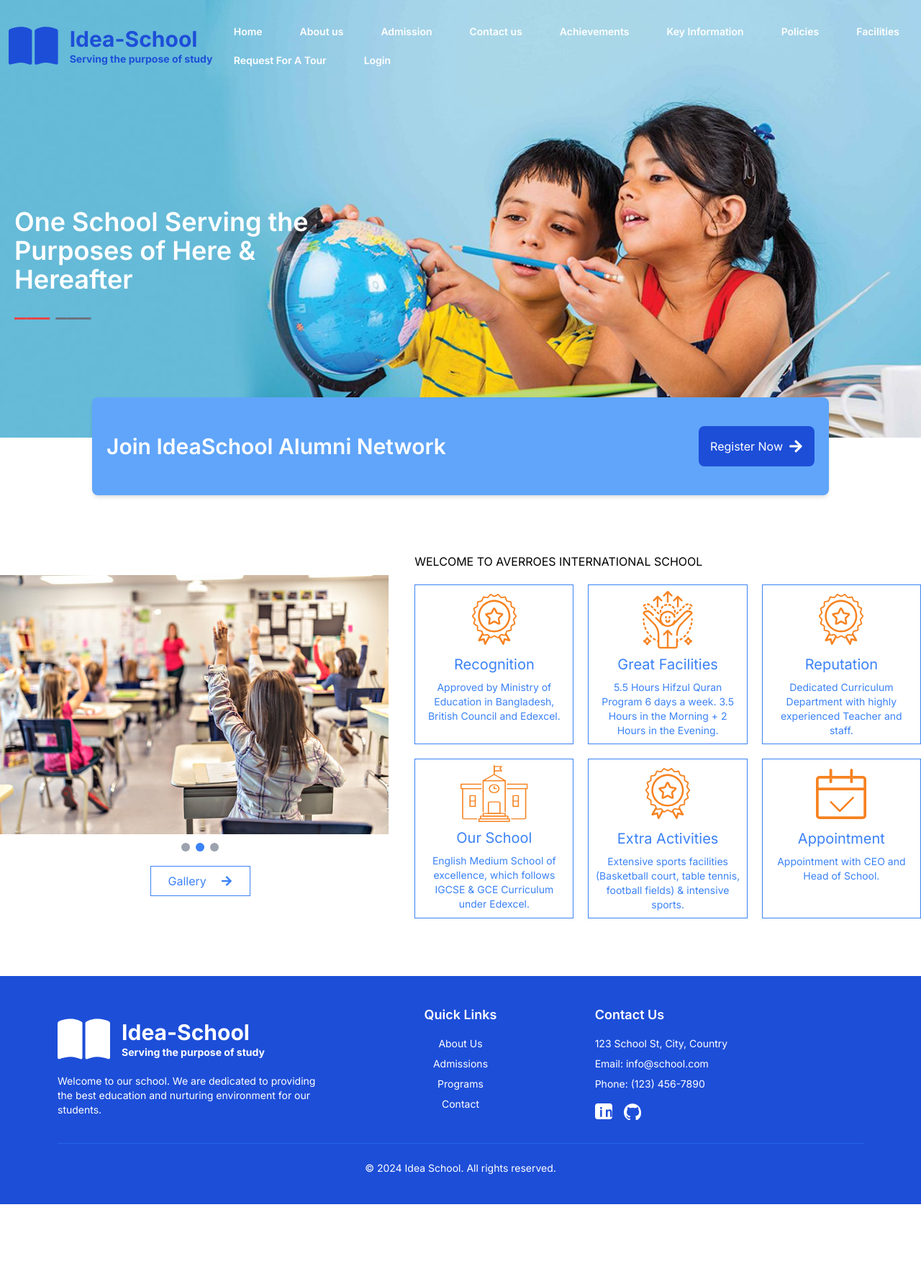
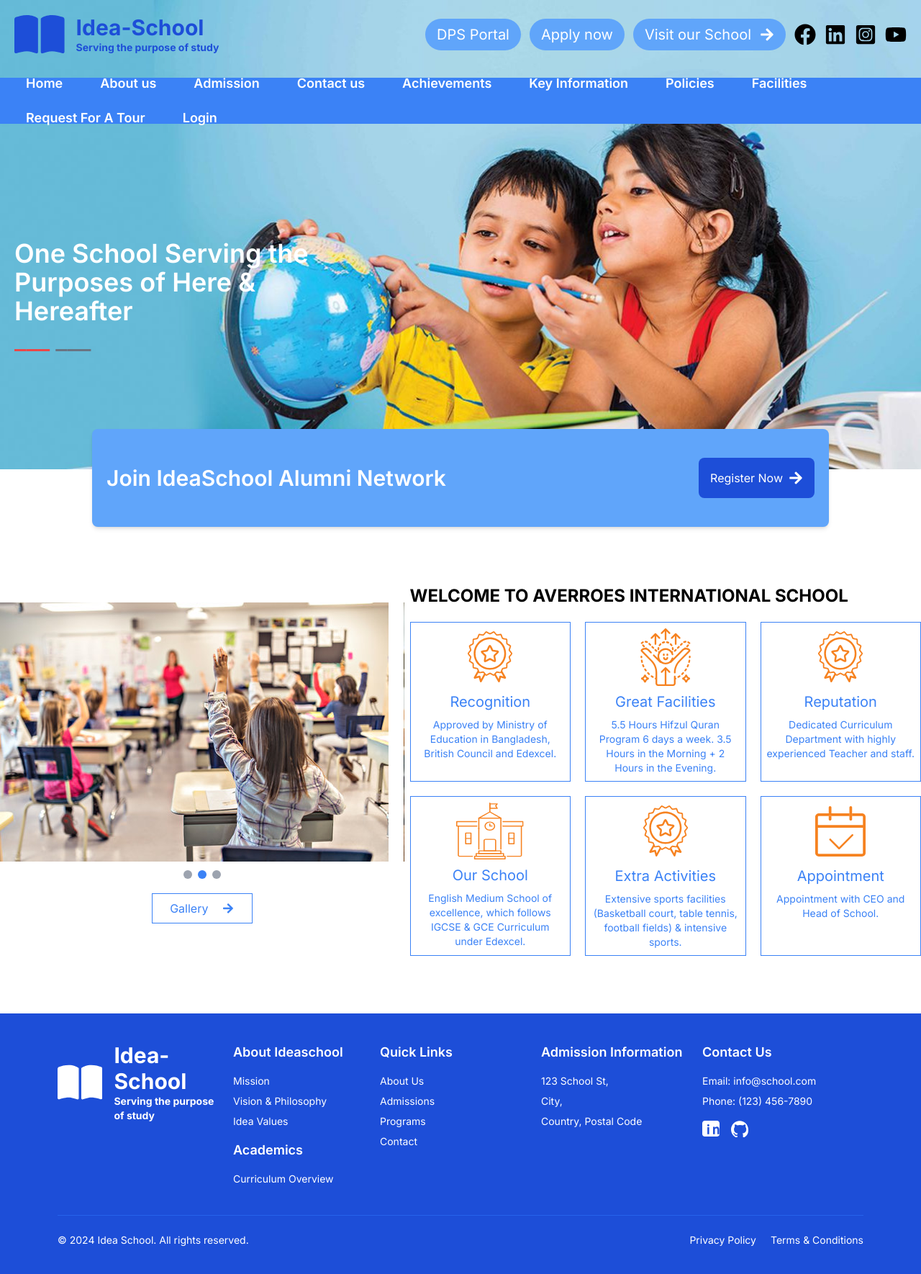
Before and after one commit to Rabby410/ideaschool, a Next.js app: page / in a window 1280 px wide. Shown: the top 1770 px of the page at 72% size. Before the commit the page ends 1673 px from the top, so only its background shows below. Built offline with nearby package versions, Linux system fonts and the light colour scheme.

Commit message:
responsive

```diff
--- a/app/components/home/hero.js
+++ b/app/components/home/hero.js
@@ -11,7 +11,7 @@ const Hero = () => {
           <Header />
           <div className="container mx-auto py-40 px-5">
             <div>
-              <h3 className="text-4xl w-[40%] text-white font-semibold ">
+              <h3 className="px-5 md:px-0 text-xl md:text-4xl md:w-[40%] text-white font-semibold ">
                 One School Serving the Purposes of Here & Hereafter
               </h3>
               <div className="flex gap-2">
--- a/app/components/home/welcomeSlider.js
+++ b/app/components/home/welcomeSlider.js
@@ -43,7 +43,7 @@ const WelcomeSlider = () => {
           ))}
         </div>
       </div>
-      <div className="absolute bottom-0 left-0 right-0 flex justify-center space-x-2">
+      <div className="absolute bottom-10 md:bottom-0 left-0 right-0 flex justify-center space-x-2">
         {scrollSnaps.map((_, index) => (
           <button
             key={index}
--- a/app/components/layouts/footer.js
+++ b/app/components/layouts/footer.js
@@ -6,10 +6,10 @@ const Footer = () => {
     return (
         <footer className="bg-blue-700 text-white py-10">
             <div className="container mx-auto px-6 lg:px-20">
-                <div className="flex flex-col lg:flex-row justify-between items-center lg:items-start">
+                <div className="flex flex-col lg:flex-row justify-between items-start">
                     {/* Logo and Description */}
-                    <div className="mb-6 lg:mb-0 lg:w-1/3">
-                        <div className="flex justify-center items-center gap-4 hover:scale-110 transition-transform delay-75">
+                    <div className="mb-6 lg:mb-0 lg:w-1/5">
+                        <div className="flex justify-center lg:justify-start items-center gap-4 hover:scale-110 transition-transform delay-75">
                             <FaBookOpen className="text-8xl" />
                             <Link href="/" className="w-full text-3xl font-bold text-white">
                                 <div className="flex flex-col">
@@ -18,13 +18,28 @@ const Footer = () => {
                                 </div>
                             </Link>
                         </div>
-                        <p className="text-sm">
-                            Welcome to our school. We are dedicated to providing the best education and nurturing environment for our students.
-                        </p>
                     </div>
 
                     {/* Quick Links */}
-                    <div className="mb-6 lg:mb-0 lg:w-1/3 text-center">
+                    <div className="mb-6 lg:mb-0 lg:pl-5 lg:w-1/5">
+                        <div>
+                            <h3 className="text-lg font-semibold mb-4">About Ideaschool</h3>
+                            <ul className="text-sm">
+                                <li className="mb-2"><a href="#" className="hover:underline">Mission</a></li>
+                                <li className="mb-2"><a href="#" className="hover:underline">Vision & Philosophy</a></li>
+                                <li className="mb-2"><a href="#" className="hover:underline">Idea Values</a></li>
+                            </ul>
+                        </div>
+                        <div className="mt-4">
+                            <h3 className="text-lg font-semibold mb-4">Academics</h3>
+                            <ul className="text-sm">
+                                <li className="mb-2"><a href="#" className="hover:underline">Curriculum Overview</a></li>
+                            </ul>
+                        </div>
+                    </div>
+
+                    <div className="mb-6 lg:mb-0 lg:w-1/5">
+                        <div>
                             <h3 className="text-lg font-semibold mb-4">Quick Links</h3>
                             <ul className="text-sm">
                                 <li className="mb-2"><a href="#" className="hover:underline">About Us</a></li>
@@ -33,12 +48,25 @@ const Footer = () => {
                                 <li className="mb-2"><a href="#" className="hover:underline">Contact</a></li>
                             </ul>
                         </div>
+                    </div>
 
-                    {/* Contact Information */}
-                    <div className="lg:w-1/3">
+                    {/* Admission Information */}
+                    <div className="lg:w-1/5">
+                        <div>
+                            <h3 className="text-lg font-semibold mb-4">Admission Information</h3>
+                            <ul className="text-sm">
+                                <li className="mb-2">123 School St,</li>
+                                <li className="mb-2">City, </li>
+                                <li className="mb-2">Country, Postal Code </li>
+                            </ul>
+                        </div>
+                    </div>
+
+                    {/* Contact */}
+                    <div className="lg:w-1/5">
+                        <div>
                             <h3 className="text-lg font-semibold mb-4">Contact Us</h3>
                             <ul className="text-sm">
-                            <li className="mb-2">123 School St, City, Country</li>
                                 <li className="mb-2">Email: info@school.com</li>
                                 <li className="mb-2">Phone: (123) 456-7890</li>
                             </ul>
@@ -56,8 +84,17 @@ const Footer = () => {
                             </div>
                         </div>
                     </div>
+                </div>
+
+                {/* Bottom Section with Copyright and Links */}
                 <div className="mt-8 border-t border-blue-600 pt-6 text-center text-sm">
-                    © {new Date().getFullYear()} Idea School. All rights reserved.
+                    <div className="flex flex-col md:flex-row justify-center md:justify-between items-center">
+                        <div className="mb-4 md:mb-0">© {new Date().getFullYear()} Idea School. All rights reserved.</div>
+                        <div className="flex gap-5">
+                            <a href="#" className="text-white hover:text-gray-200">Privacy Policy</a>
+                            <a href="#" className="text-white hover:text-gray-200">Terms & Conditions</a>
+                        </div>
+                    </div>
                 </div>
             </div>
         </footer>
--- a/app/components/layouts/header.js
+++ b/app/components/layouts/header.js
@@ -1,5 +1,6 @@
 "use client";
 import { FaBookOpen } from "react-icons/fa6";
+import { FaArrowRight, FaFacebook, FaLinkedin, FaInstagramSquare, FaYoutube } from "react-icons/fa";
 import Link from "next/link";
 import React, { useState } from "react";
 import {
@@ -69,8 +70,8 @@ const Navbar = () => {
   ];
 
   return (
-    <div className="flex justify-between items-center h-32 container mx-auto px-3 md:py-5 text-white md:text-white text-xl font-semibold z-30">
-      {/* Logo */}
+    <>
+      <div className="mb-3 container mx-auto justify-between items-center md:flex px-5 hidden">
         <div className="flex justify-center items-center gap-4 hover:scale-110 transition-transform delay-75">
           <FaBookOpen className="text-8xl text-blue-700" />
           <Link href="/" className="w-full text-3xl font-bold text-blue-700">
@@ -80,9 +81,19 @@ const Navbar = () => {
             </div>
           </Link>
         </div>
-
+        <div className="flex justify-center items-center gap-3 text-3xl">
+          <div className="bg-blue-400 hover:bg-blue-600 px-4 py-2 text-white text-xl rounded-full">DPS Portal</div>
+          <div className="bg-blue-400 hover:bg-blue-600 px-4 py-2 text-white text-xl rounded-full">Apply now</div>
+          <div className="bg-blue-400 hover:bg-blue-600 px-4 py-2 text-white  text-xl rounded-full flex justify-center items-center gap-3">Visit our School <FaArrowRight/></div>
+          <FaFacebook className="hover:text-blue-500 hover:scale-110 transition-transform delay-75"/>
+          <FaLinkedin className="hover:text-blue-500 hover:scale-110 transition-transform delay-75"/>
+          <FaInstagramSquare className="hover:text-blue-500 hover:scale-110 transition-transform delay-75"/>
+          <FaYoutube className="hover:text-blue-500 hover:scale-110 transition-transform delay-75"/>
+        </div>
+      </div>
+      <div className="bg-blue-500 flex justify-end md:justify-center items-center h-10 md:py-8 px-5 text-white md:text-white text-xl font-semibold z-30">
         {/* Desktop Navigation */}
-      <ul className="hidden md:flex text-sm flex-wrap gap-5 w-[80%]">
+        <ul className="hidden md:flex text-lg flex-wrap gap-5">
           {navItems.map((item) => (
             <li key={item.id} className="relative group">
               <Link
@@ -111,7 +122,7 @@ const Navbar = () => {
         </ul>
 
         {/* Mobile Navigation Icon */}
-      <div onClick={handleNav} className="block md:hidden z-50">
+        <div onClick={handleNav} className="block md:hidden z-50 ">
           {nav ? <AiOutlineClose size={20} /> : <AiOutlineMenu size={20} />}
         </div>
 
@@ -167,6 +178,7 @@ const Navbar = () => {
           ))}
         </ul>
       </div>
+    </>
   );
 };
 
```
Also changed, not shown: app/components/home/welcome.js, 1 other file (tests, documents, lock files or other folders). Lines whose indentation alone changed are shown as unchanged.
